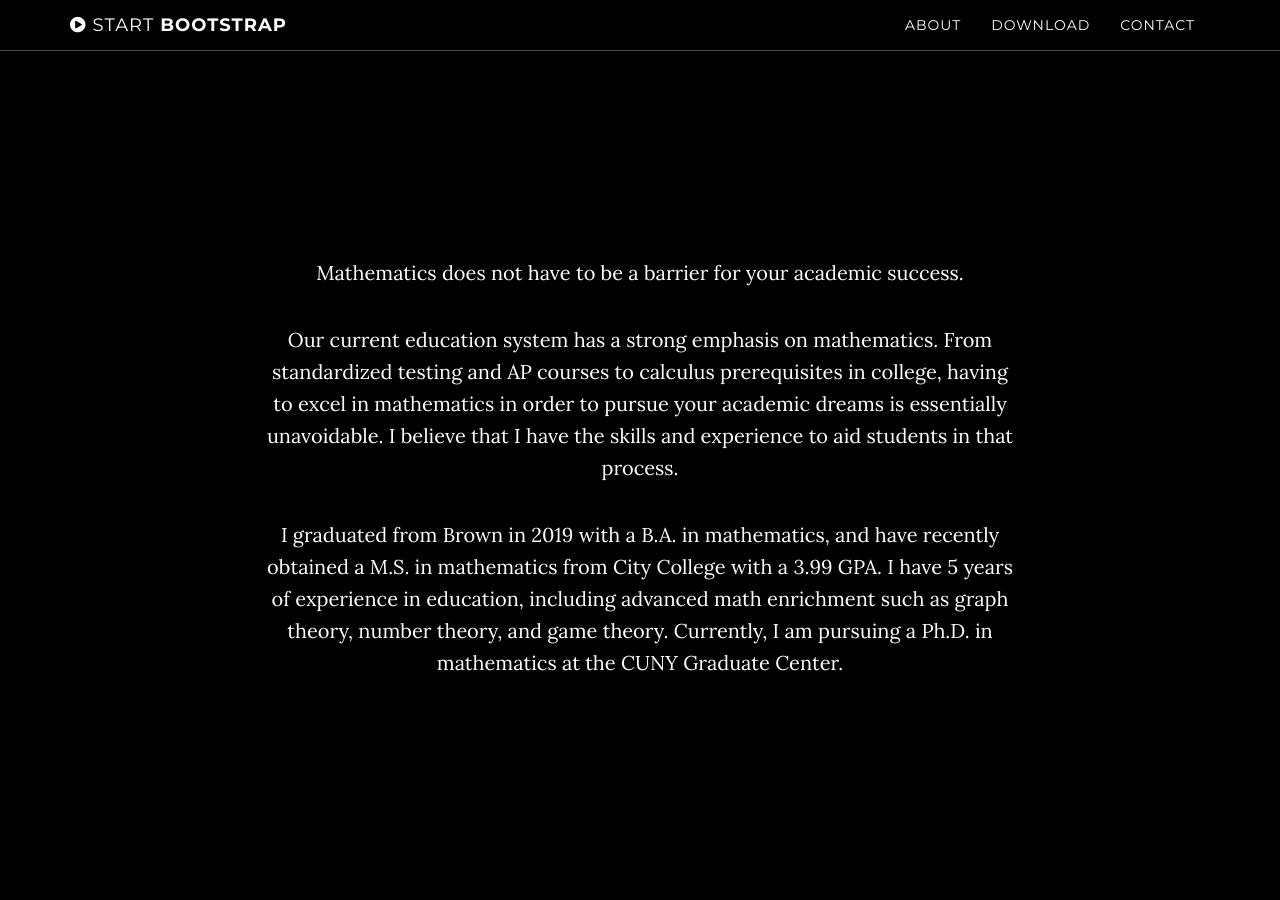
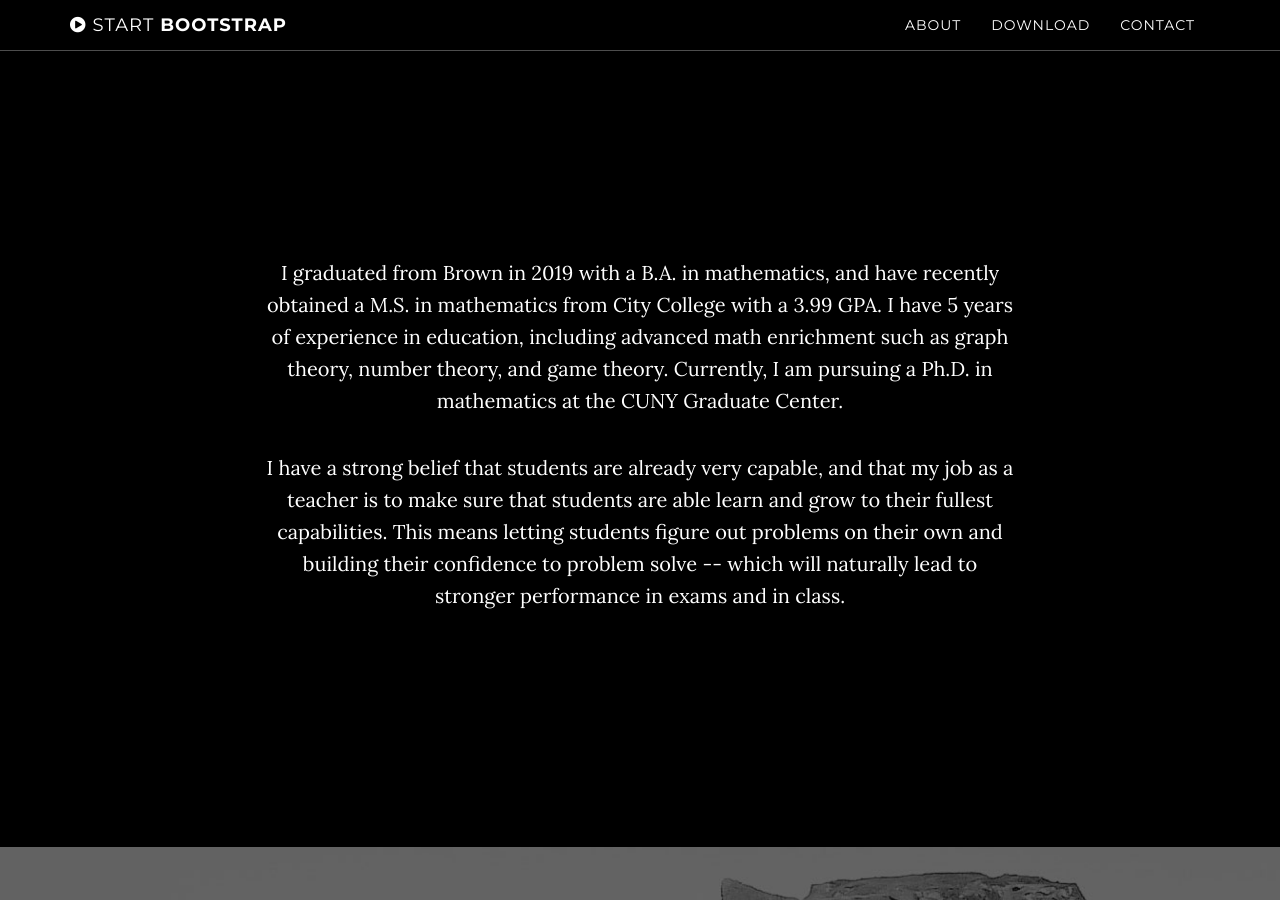
Before and after one commit to taro-shima/taro-shima.github.io, a Jekyll site: the page built from index.html, in a window 1280 px wide and 900 px high, scrolled down 843 px. Built offline with Jekyll 4.4.1, drawn with Linux system fonts in a browser that asks for light colours.

Commit message:
updates to header and about

```diff
--- a/_includes/about.html
+++ b/_includes/about.html
@@ -3,16 +3,12 @@
         <div class="row">
             <div class="col-lg-8 col-lg-offset-2">
                 <p>
-                  Mathematics does not have to be a barrier for your academic success.
+                  I graduated from Brown in 2019 with a B.A. in mathematics, and have recently obtained a M.S. in mathematics from City College with a 3.99 GPA.
+                  I have 5 years of experience in education, including advanced math enrichment such as graph theory, number theory, and game theory. Currently, I am pursuing a Ph.D. in mathematics at the CUNY Graduate Center.
                 </p>
                 <p>
-                  Our current education system has a strong emphasis on mathematics.
-                  From standardized testing and AP courses to calculus prerequisites in college, having to excel in mathematics in order to pursue your academic dreams is essentially unavoidable.
-                  I believe that I have the skills and experience to aid students in that process.
-                </p>
-                <p>
-                  I graduated from Brown in 2019 with a B.A. in mathematics, and have recently obtained a M.S. in mathematics from City College with a 3.99 GPA.
-                  I have 5 years of experience in education, including advanced math enrichment such as graph theory, number theory, and game theory. Currently, I am pursuing a Ph.D. in mathematics at the CUNY Graduate Center.
+                  I have a strong belief that students are already very capable, and that my job as a teacher is to make sure that students are able learn and grow to their fullest capabilities.
+                  This means letting students figure out problems on their own and building their confidence to problem solve -- which will naturally lead to stronger performance in exams and in class.
                 </p>
             </div>
         </div>
--- a/_includes/header.html
+++ b/_includes/header.html
@@ -5,7 +5,7 @@
                 <div class="row">
                     <div class="col-md-8 col-md-offset-2">
                         <h1 class="brand-heading">{{ site.title }}</h1>
-                        <p class="intro-text">{{ site.description }}<br>
+                        <h2 class="intro-text">{{ site.description }}</h2>
                           <p>
                             Mathematics does not have to be a barrier for your academic success.
                           </p>
```
